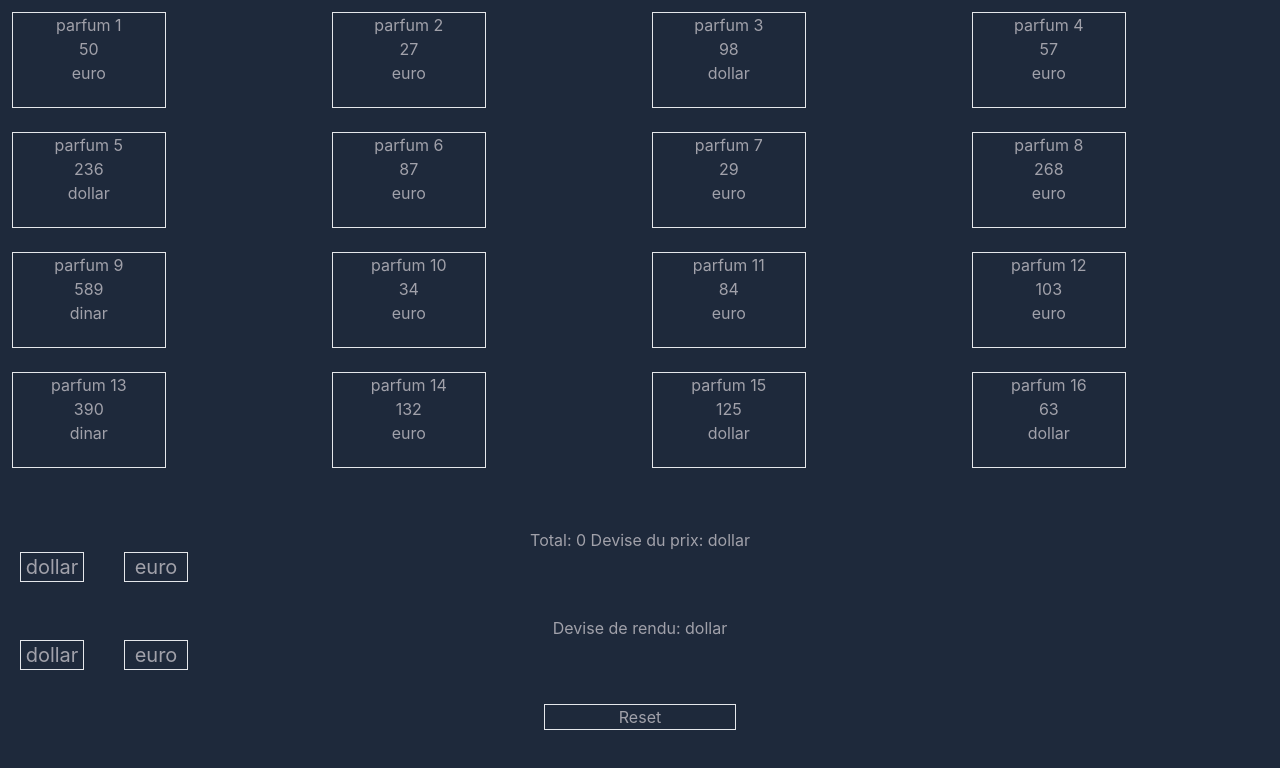
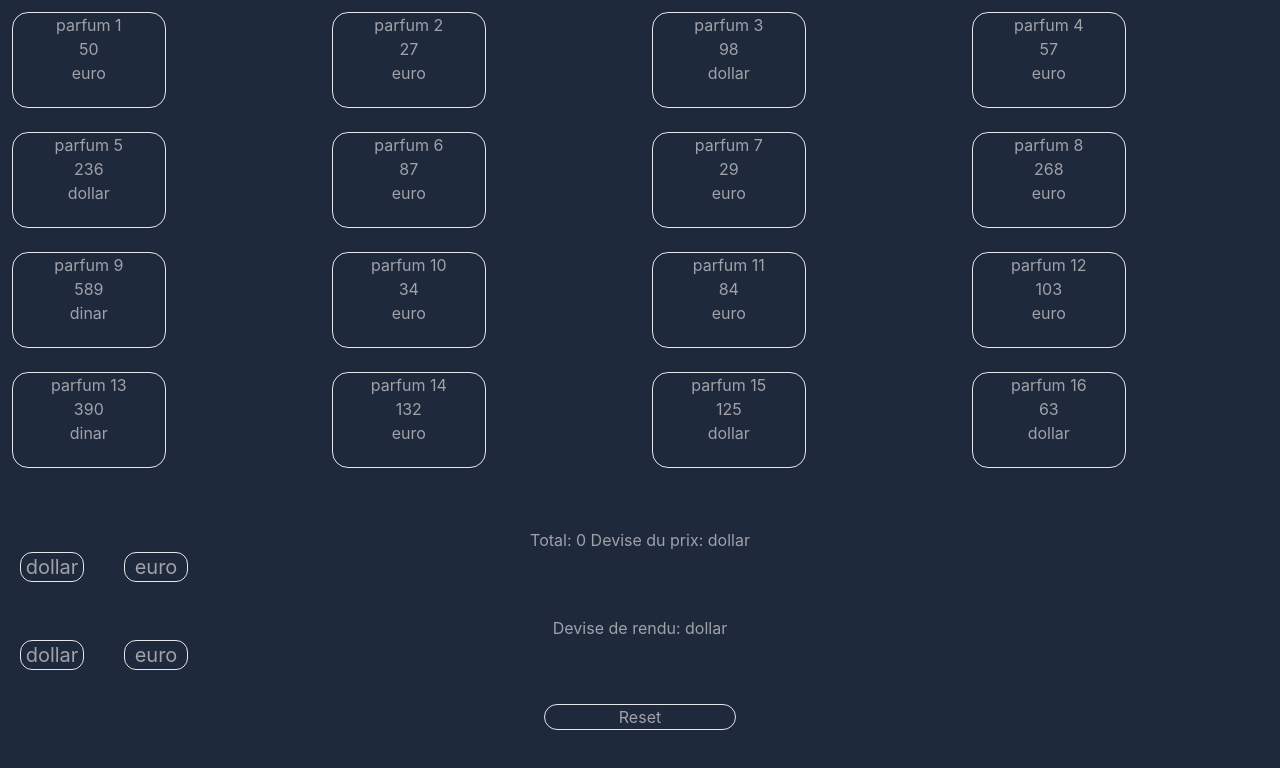
Before and after one commit to ArthurCouturier/projet_ihm, a React (Create React App) app: page / in a window 1280 px wide. Shown: the top 768 px of the page. Built offline with nearby package versions, Linux system fonts and the light colour scheme.

Commit message:
un peu plus de style
*arrondi les angles
*scale modifiée avec souris dessus

```diff
--- a/src/App.tsx
+++ b/src/App.tsx
@@ -53,7 +53,7 @@ function App() {
                 <CurrencySelection desc={"Devise de rendu: "} />
             </div>
             <div className={"h-[11vh] text-center"}>
-                <div className={"mx-auto border w-[15vw]"} onClick={reset}>
+                <div className={"mx-auto border rounded-full w-[15vw] transition duration-300 hover:scale-110"} onClick={reset}>
                     Reset
                 </div>
             </div>
--- a/src/Components/Currency.tsx
+++ b/src/Components/Currency.tsx
@@ -18,7 +18,7 @@ export default function Currency(props: { currency: string, selectCurrency: (cur
     }
 
     return (
-        <div className={"w-[5vw] mx-5 transition duration-300 hover:text-zinc-200 text-xl text-center border"} onClick={changeCurrency}>
+        <div className={"w-[5vw] mx-5 transition duration-300 text-xl text-center border hover:scale-110 rounded-xl"} onClick={changeCurrency}>
             {currency}
         </div>
     );
--- a/src/Components/Product.tsx
+++ b/src/Components/Product.tsx
@@ -9,7 +9,7 @@ export default function Product(props: { addToPrice: (name: string, price: numbe
     }
 
     return (
-        <div className={"w-[12vw] h-[12vh] border my-3 mx-3"} onClick={addPrice}>
+        <div className={"w-[12vw] h-[12vh] border my-3 mx-3 transition duration-300 hover:scale-110 rounded-2xl"} onClick={addPrice}>
             <div> {name} </div>
             <div> {price} </div>
             <div> {currency} </div>
```
